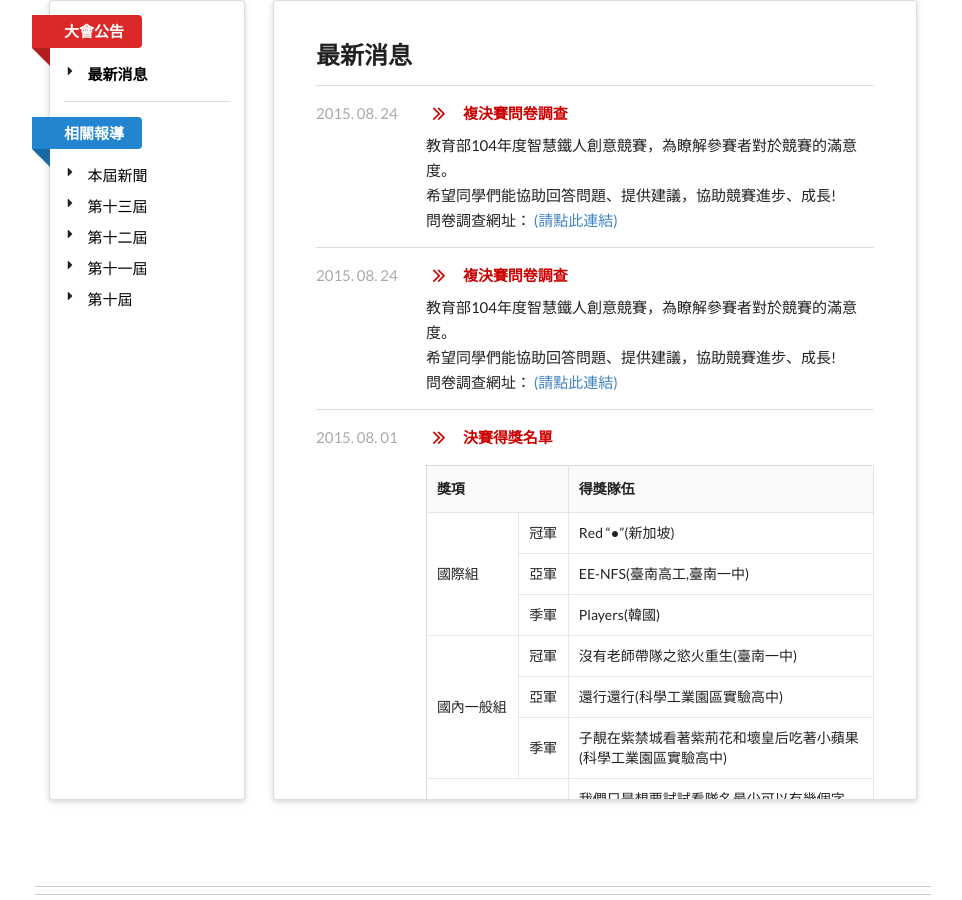
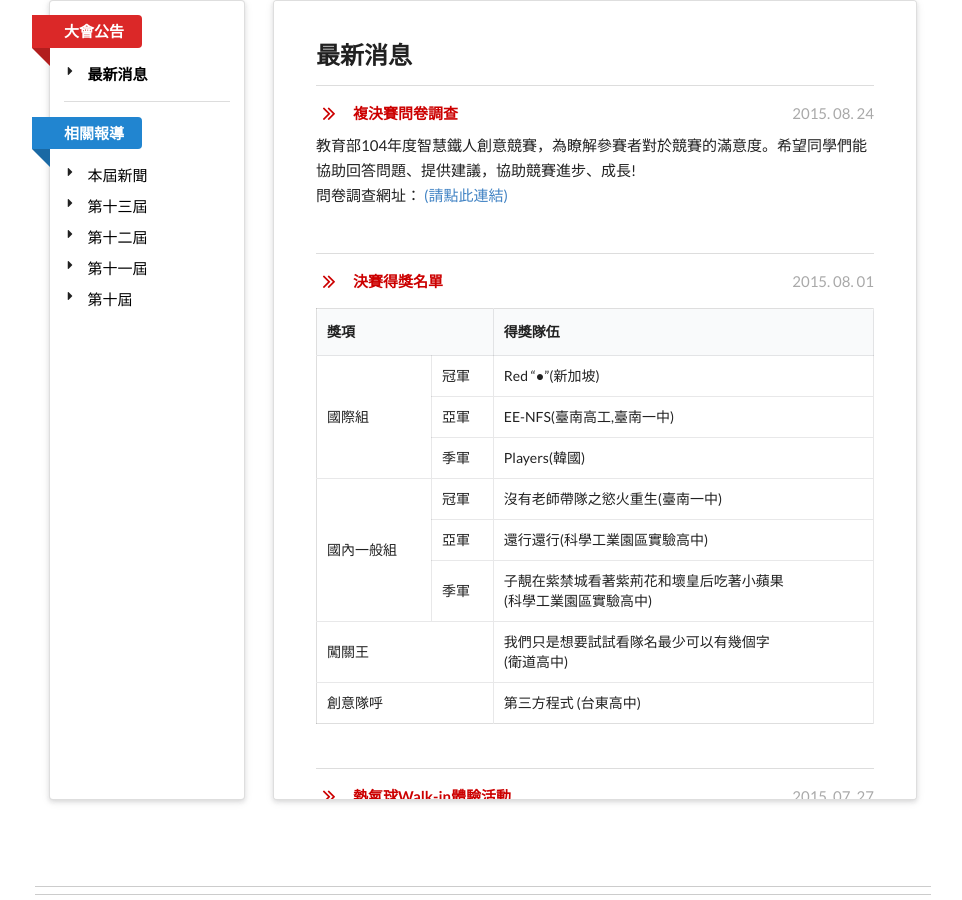
Before and after one commit to twiger/iIronman, a plain HTML site: page index.html in a window 1280 px wide. Shown: the part 663-1563 px from the top of the page, without its empty margins (157-1119 px from the left). Drawn offline with Linux system fonts and the light colour scheme.

Commit message:
update home

```diff
--- a/css/index.css
+++ b/css/index.css
@@ -73,6 +73,7 @@ span {
 
 span.news.time{
     color:darkgrey;
+    float:right;
 }
 
 h4.ui.news.dark_red.header{
--- a/index.html
+++ b/index.html
@@ -178,46 +178,25 @@
                             <div class="ui divider"></div>
                             <div class="ui grid">
                                 <div class="row">
-                                    <div class="three wide column">
+                                    <div class="column">
                                         <span class="news time">2015. 08. 24</span>
-                                    </div>
-                                    <div class="thirteen wide column">
                                         <h4 class="ui dark_red news header">
                                             <i class="dark_red angle double right icon"></i>複決賽問卷調查
                                         </h4>
-                                        <p>教育部104年度智慧鐵人創意競賽，為瞭解參賽者對於競賽的滿意度。
-                                            <br/> 希望同學們能協助回答問題、提供建議，協助競賽進步、成長!
+                                        <p>教育部104年度智慧鐵人創意競賽，為瞭解參賽者對於競賽的滿意度。希望同學們能協助回答問題、提供建議，協助競賽進步、成長!
                                             <br/> 問卷調查網址：
                                             <a href="https://docs.google.com/forms/d/1JpW5mT7MGr5RwFPV5L4XewiDYZF_knK7yUoldHZtNhA/viewform">(請點此連結)</a>
                                         </p>
+                                        <div class="ui hidden divider"></div>
                                     </div>
                                 </div>
                             </div>
                             <div class="ui divider"></div>
+
                             <div class="ui grid">
                                 <div class="row">
-                                    <div class="three wide column">
-                                        <span class="news time">2015. 08. 24</span>
-                                    </div>
-                                    <div class="thirteen wide column">
-                                        <h4 class="ui dark_red news header">
-                                            <i class="dark_red angle double right icon"></i>複決賽問卷調查
-                                        </h4>
-                                        <p>教育部104年度智慧鐵人創意競賽，為瞭解參賽者對於競賽的滿意度。
-                                            <br/> 希望同學們能協助回答問題、提供建議，協助競賽進步、成長!
-                                            <br/> 問卷調查網址：
-                                            <a href="https://docs.google.com/forms/d/1JpW5mT7MGr5RwFPV5L4XewiDYZF_knK7yUoldHZtNhA/viewform">(請點此連結)</a>
-                                        </p>
-                                    </div>
-                                </div>
-                            </div>
-                            <div class="ui divider"></div>
-                            <div class="ui grid">
-                                <div class="row">
-                                    <div class="three wide column">
+                                    <div class="column">
                                         <span class="news time">2015. 08. 01</span>
-                                    </div>
-                                    <div class="thirteen wide column">
                                         <h4 class="ui dark_red news header">
                                             <i class="dark_red angle double right icon"></i>決賽得獎名單
                                         </h4>
@@ -267,16 +246,15 @@
                                                 </tr>
                                             </tbody>
                                         </table>
+                                        <div class="ui hidden divider"></div>
                                     </div>
                                 </div>
                             </div>
                             <div class="ui divider"></div>
                             <div class="ui grid">
                                 <div class="row">
-                                    <div class="three wide column">
+                                    <div class="column">
                                         <span class="news time">2015. 07. 27</span>
-                                    </div>
-                                    <div class="thirteen wide column">
                                         <h4 class="ui dark_red news header">
                                             <i class="dark_red angle double right icon"></i>熱氣球Walk-in體驗活動
                                         </h4>
@@ -307,6 +285,7 @@
                                                 </tr>
                                             </tbody>
                                         </table>
+                                        <div class="ui hidden divider"></div>
                                     </div>
                                 </div>
                             </div>
```
